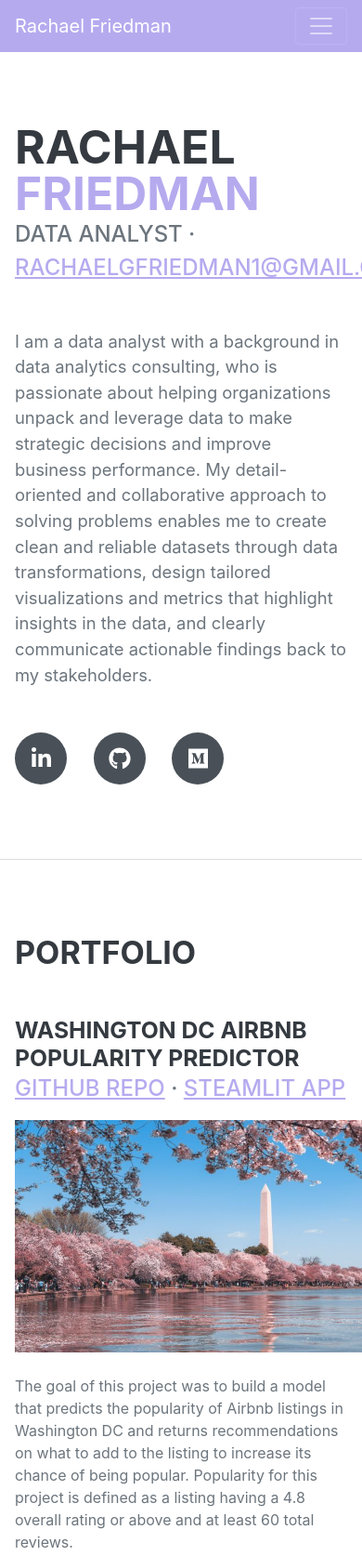
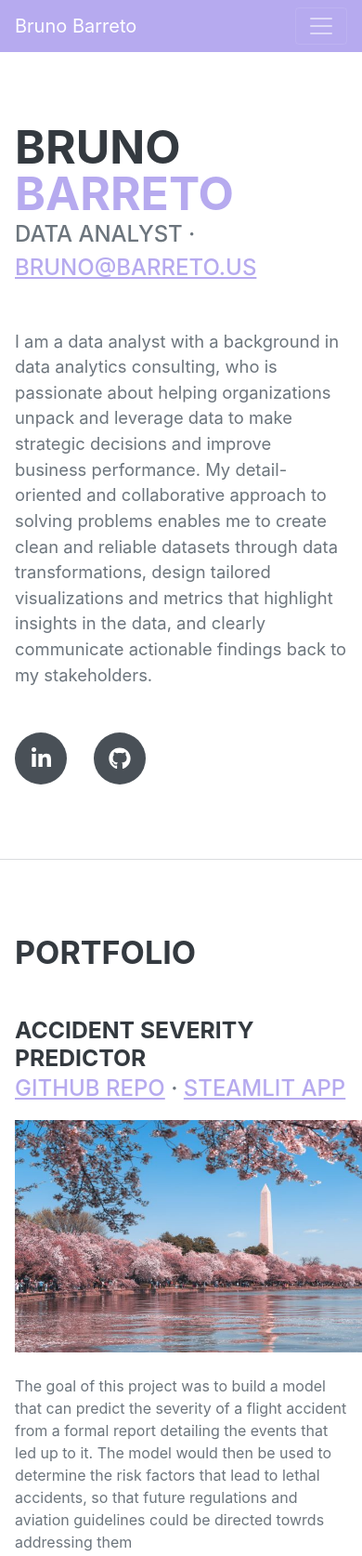
Before and after one commit to BrunoCMBarreto/brunocmbarreto.github.io, a website: page index.html in a window 390 px wide. Shown: the top 1674 px of the page at 93% size. Drawn offline with nearby package versions, Linux system fonts and the light colour scheme; a web font is replaced by a local one.

Commit message:
Added basic information to template

```diff
--- a/index.html
+++ b/index.html
@@ -15,7 +15,7 @@
         <meta name="viewport" content="width=device-width, initial-scale=1, shrink-to-fit=no" />
         <meta name="description" content="" />
         <meta name="author" content="" />
-        <title>Rachael Friedman Portfolio</title>
+        <title>Bruno Barreto Portfolio</title>
 
         <!-- Font Awesome icons (free version)-->
         <script src="https://use.fontawesome.com/releases/v5.15.3/js/all.js" crossorigin="anonymous"></script>
@@ -29,7 +29,7 @@
         <!-- Navigation-->
         <nav class="navbar navbar-expand-lg navbar-dark bg-primary fixed-top" id="sideNav">
             <a class="navbar-brand js-scroll-trigger" href="#page-top">
-                <span class="d-block d-lg-none">Rachael Friedman</span>
+                <span class="d-block d-lg-none">Bruno Barreto</span>
                 <span class="d-none d-lg-block"><img class="img-fluid img-profile rounded-circle mx-auto mb-2" src="img\headshot.JPG" alt="" /></span>
             </a>
             <button class="navbar-toggler" type="button" data-bs-toggle="collapse" data-bs-target="#navbarResponsive" aria-controls="navbarResponsive" aria-expanded="false" aria-label="Toggle navigation"><span class="navbar-toggler-icon"></span></button>
@@ -51,18 +51,17 @@
             <section class="resume-section" id="about">
                 <div class="resume-section-content">
                     <h1 class="mb-0">
-                        Rachael
-                        <span class="text-primary">Friedman</span>
+                        Bruno
+                        <span class="text-primary">Barreto</span>
                     </h1>
                     <div class="subheading mb-5">
                         Data Analyst ·
-                        <a href="mailto:rachaelgfriedman1@gmail.com">rachaelgfriedman1@gmail.com</a>
+                        <a href="mailto:bruno@barreto.us">bruno@barreto.us</a>
                     </div>
                     <p class="lead mb-5">I am a data analyst with a background in data analytics consulting, who is passionate about helping organizations unpack and leverage data to make strategic decisions and improve business performance. My detail-oriented and collaborative approach to solving problems enables me to create clean and reliable datasets through data transformations, design tailored visualizations and metrics that highlight insights in the data, and clearly communicate actionable findings back to my stakeholders.</p>
                     <div class="social-icons">
-                        <a class="social-icon" href="https://www.linkedin.com/in/rachael-friedman/" target=_blank><i class="fab fa-linkedin-in"></i></a>
-                        <a class="social-icon" href="https://github.com/rgfriedman" target=_blank><i class="fab fa-github"></i></a>
-                        <a class="social-icon" href="https://rachaelfriedman.medium.com/" target=_blank><i class="fab fa-medium"></i></a>
+                        <a class="social-icon" href="https://www.linkedin.com/in/brunocmbarreto/" target=_blank><i class="fab fa-linkedin-in"></i></a>
+                        <a class="social-icon" href="https://github.com/BrunoCMBarreto" target=_blank><i class="fab fa-github"></i></a>
                     </div>
                 </div>
             </section>
@@ -73,10 +72,12 @@
                     <h2 class="mb-5">Portfolio</h2>
                     <div class="d-flex flex-column flex-md-row justify-content-between mb-5">
                         <div class="flex-grow-1">
-                            <h3 class="mb-0">Washington DC Airbnb Popularity Predictor</h3>
+                            <h3 class="mb-0">Accident Severity Predictor</h3>
                             <div class="subheading mb-3"><a href="https://github.com/rgfriedman/washingon_dc_airbnb_hosting_helper" target=_blank>Github Repo</a> · <a href="https://share.streamlit.io/rgfriedman/airbnb_listings_capstone/main/app/hosting_helper.py" target=_blank>Steamlit App</a></div>
                             <img src="img\dc.jpeg" width="450" height="250">
                             <br><br>
+                            <p>The goal of this project was to build a model that can predict the severity of a flight accident from a formal report detailing the events that led up to it. The model would then be used to determine the risk factors that lead to lethal accidents, so that future regulations and aviation guidelines could be directed towrds addressing them</p>
+
                             <p>The goal of this project was to build a model that predicts the popularity of Airbnb listings in Washington DC and returns recommendations on what to add to the listing to increase its chance of being popular. Popularity for this project is defined as a listing having a 4.8 overall rating or above and at least 60 total reviews.</p>
 
                             <p>Data was collected on 8,000 Washington DC listings from Inside Airbnb’s publicly available data and overlayed with venue data on Washington DC neighborhoods from a Foursquare API pull. The listings were cleaned using a combination of feature engineering and natural language processing techniques to prepare for modeling.</p>
@@ -89,7 +90,7 @@
                     </div>
                     <div class="d-flex flex-column flex-md-row justify-content-between mb-5">
                         <div class="flex-grow-1">
-                            <h3 class="mb-0">Austin Animal Center Adoption Predictor</h3>
+                            <h3 class="mb-0">BTS Aviation Delay Model</h3>
                             <div class="subheading mb-3"><a href="https://github.com/rgfriedman/animal_shelter_outcomes" target=_blank>Github Repo</a></div>
                             <img src="img\pets.jpg" width="450" height="250">
                             <br><br>
@@ -101,7 +102,7 @@
                     </div>
                     <div class="d-flex flex-column flex-md-row justify-content-between mb-5">
                         <div class="flex-grow-1">
-                            <h3 class="mb-0">Subreddit Post Predictor</h3>
+                            <h3 class="mb-0">Subreddit Community NLP Classifier</h3>
                             <div class="subheading mb-3"><a href="https://github.com/rgfriedman/subreddit_post_classification" target=_blank>Github Repo</a></div>
                             <img src="img\reddit.jpg" width="450" height="250">
                             <br><br>
```
